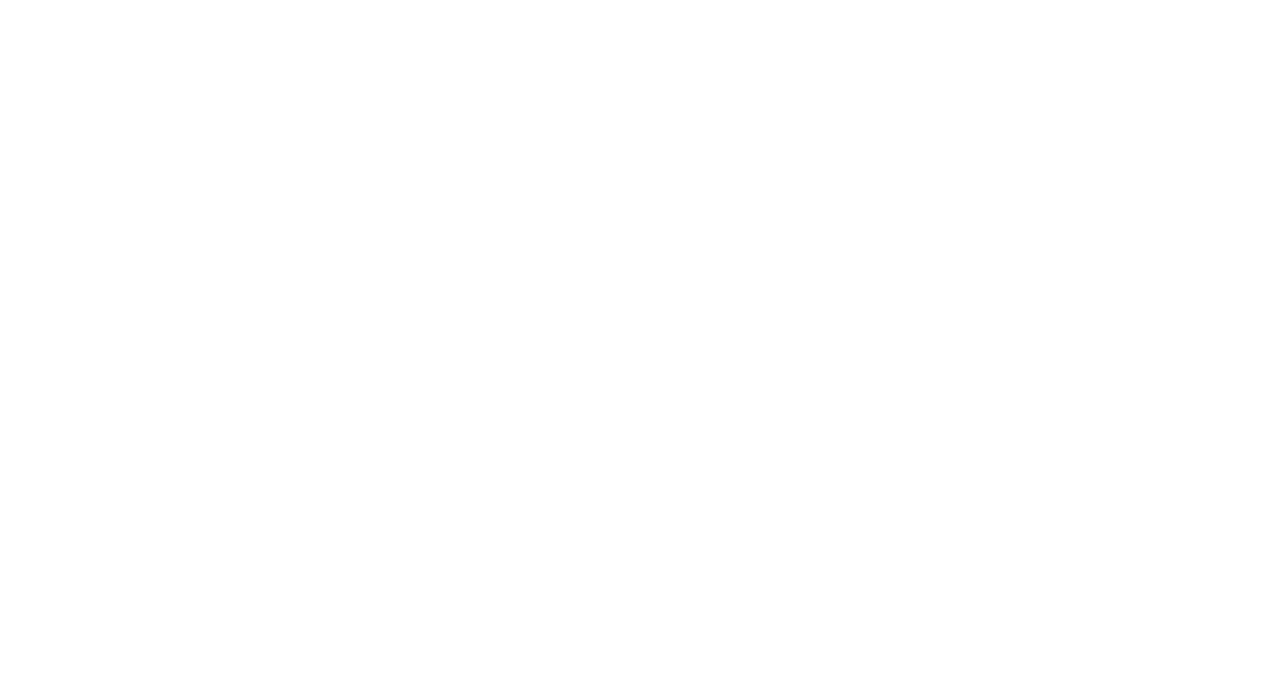
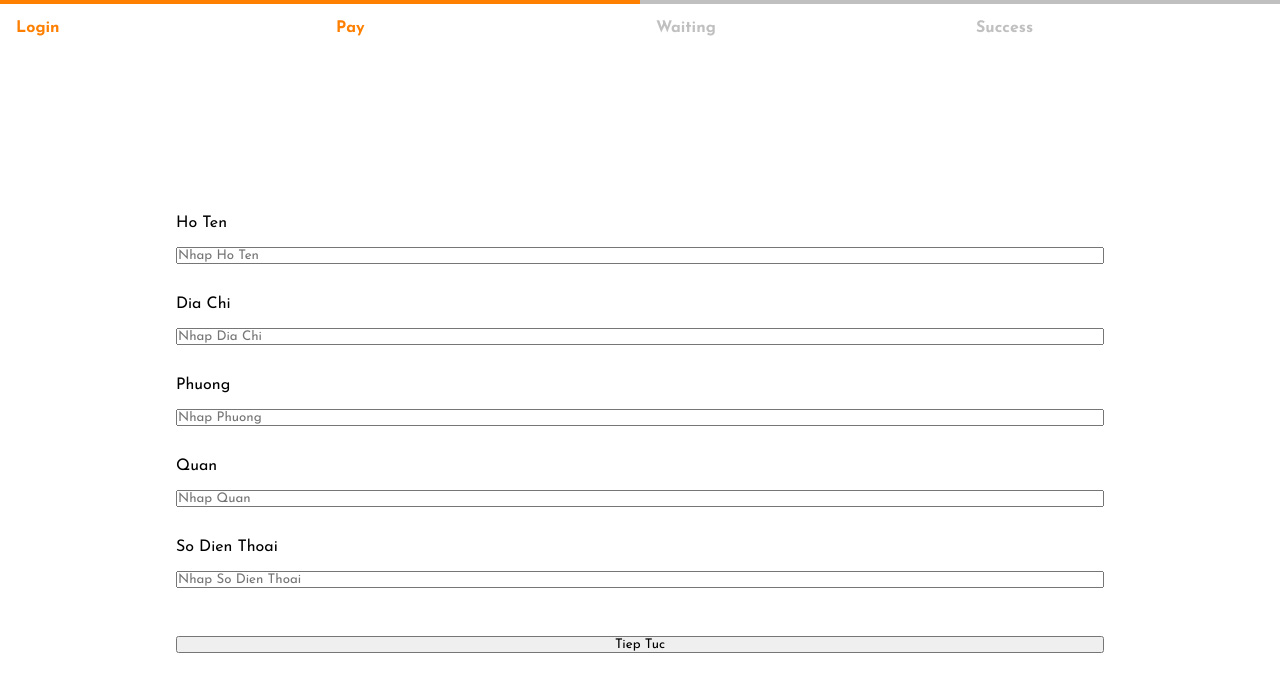
Before and after one commit to KhoiTraVinh/fecnpmnc, a React (Create React App) app: page /form in a window 1280 px wide. Shown: the top 692 px of the page. Built offline with nearby package versions, Linux system fonts and the light colour scheme.

Commit message:
'update'

```diff
--- a/package.json
+++ b/package.json
@@ -5,7 +5,9 @@
   "dependencies": {
     "@emotion/react": "^11.8.2",
     "@emotion/styled": "^11.8.1",
-    "@material-ui/lab": "^4.0.0-alpha.60",
+    "@material-ui/core": "^4.9.10",
+    "@material-ui/icons": "^4.5.1",
+    "@material-ui/lab": "^4.0.0-alpha.49",
     "@mui/icons-material": "^5.5.1",
     "@mui/lab": "^5.0.0-alpha.74",
     "@mui/material": "^5.5.2",
@@ -14,6 +16,7 @@
     "@testing-library/react": "^12.1.3",
     "@testing-library/user-event": "^13.5.0",
     "axios": "^0.26.0",
+    "date-fns": "^2.28.0",
     "i": "^0.3.7",
     "npm": "^8.5.5",
     "react": "^17.0.2",
--- a/src/App.js
+++ b/src/App.js
@@ -7,6 +7,9 @@ import { BrowserRouter } from "react-router-dom";
 import BookingPage from "./pages/bookingPage/BookingPage.jsx";
 
 import ComboDetail from "./pages/comboDetail/ComboDetail";
+import Form from "./pages/formPage";
+import {PayPage} from './pages/payPage';
+import Success from "./pages/successPage";
 
 function App() {
   const ThongTinDangNhap = useSelector((state) => state.DangNhap);
@@ -29,6 +32,15 @@ function App() {
       <Route path="/comboDetail">
         <ComboDetail />
       </Route>
+      <Route path="/form">
+        <Form />
+      </Route>
+      <Route path="/pay">
+        <PayPage />
+      </Route>
+      <Route path="/success">
+        <Success />
+      </Route>
     </BrowserRouter>
   );
 }
--- a/src/pages/formPage/index.js
+++ b/src/pages/formPage/index.js
@@ -1,14 +1,14 @@
 import React,{useState} from 'react'
-import CheckOut from '../components/CheckOut'
+import CheckOut from '../../components/checkoutstep';
 import {useDispatch, useSelector} from 'react-redux';
 import './index.css';
 
-export default function GiaoHang(props) {
-    const [hoten, setHoten] = useState(ThongTinGiaoHang.hoten)
-    const [diachi, setDiachi] = useState(ThongTinGiaoHang.diachi)
-    const [phuong, setPhuong] = useState(ThongTinGiaoHang.phuong)
-    const [quan, setQuan] = useState(ThongTinGiaoHang.quan)
-    const [sodienthoai, setSodienthoai] = useState(ThongTinGiaoHang.sodienthoai)
+export default function Form(props) {
+    const [hoten, setHoten] = useState("")
+    const [diachi, setDiachi] = useState("")
+    const [phuong, setPhuong] = useState("")
+    const [quan, setQuan] = useState("")
+    const [sodienthoai, setSodienthoai] = useState("")
     const dispatch = useDispatch();
     const GiaoHangne = (e) => {
         e.preventDefault();
--- a/src/pages/payPage/index.js
+++ b/src/pages/payPage/index.js
@@ -1,9 +1,8 @@
 import React,{useState} from 'react'
-import CheckOut from '../components/CheckOut'
+import CheckOut from '../../components/checkoutstep';
 
-export default function ThanhToan(props) {
+export const PayPage = (props) => {
     const [PhuongThucThanhToan, setPhuongThucThanhToan] = useState('PayPal')
-    const dispatch = useDispatch();
     const ThanhToanne = (e) => {
         e.preventDefault();
         props.history.push('/donhang');
--- a/src/pages/successPage/index.js
+++ b/src/pages/successPage/index.js
@@ -1,10 +1,9 @@
 import React,{useEffect,useState} from 'react';
-import CheckOut from '../components/CheckOut';
+import CheckOut from '../../components/checkoutstep';
 
 
-export default function DonHang(props) {
+export default function Success(props) {
     const TraTienne=() => {
-        dispatch(TaoDonHang({ ...giohang, ChiTietDonHang: giohang.ChiTietDonHang}))
     }
     return (
         <div>
```
Also changed, not shown: 1 other file (tests, documents, lock files or other folders).
